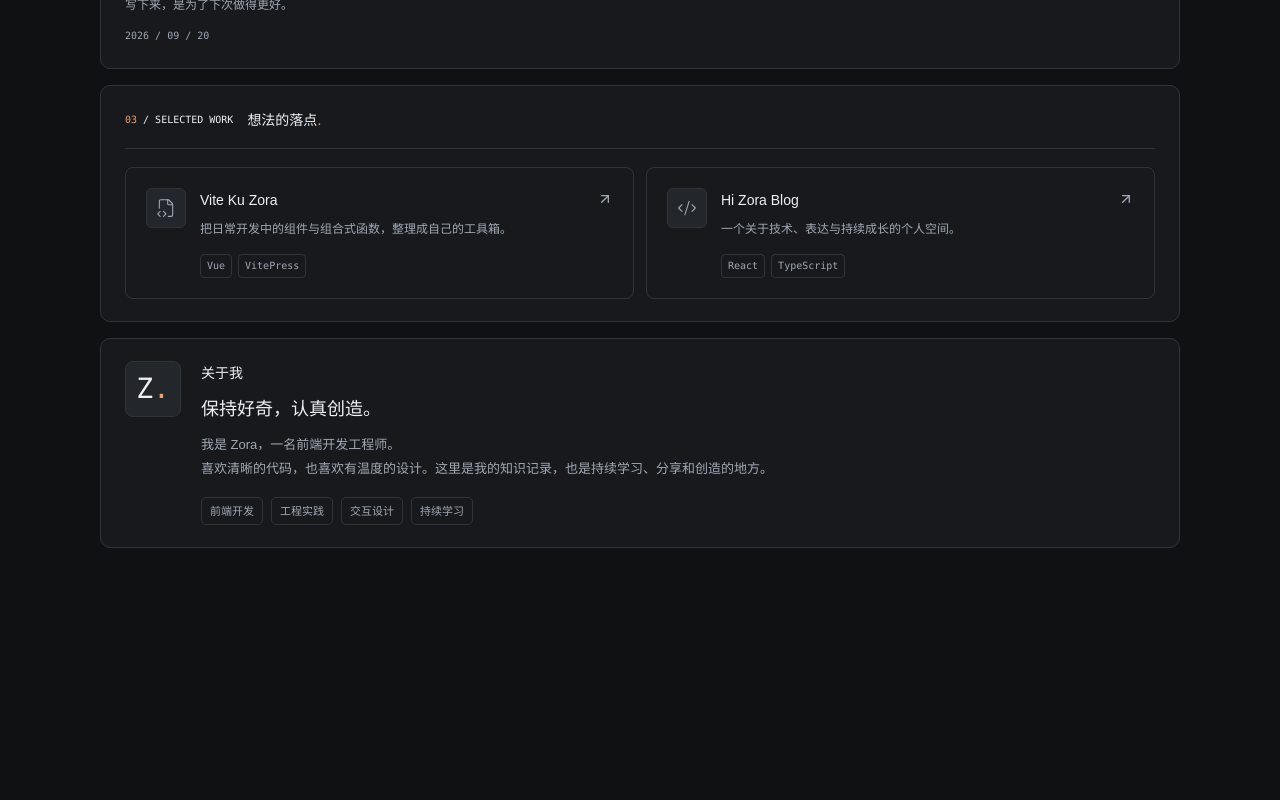
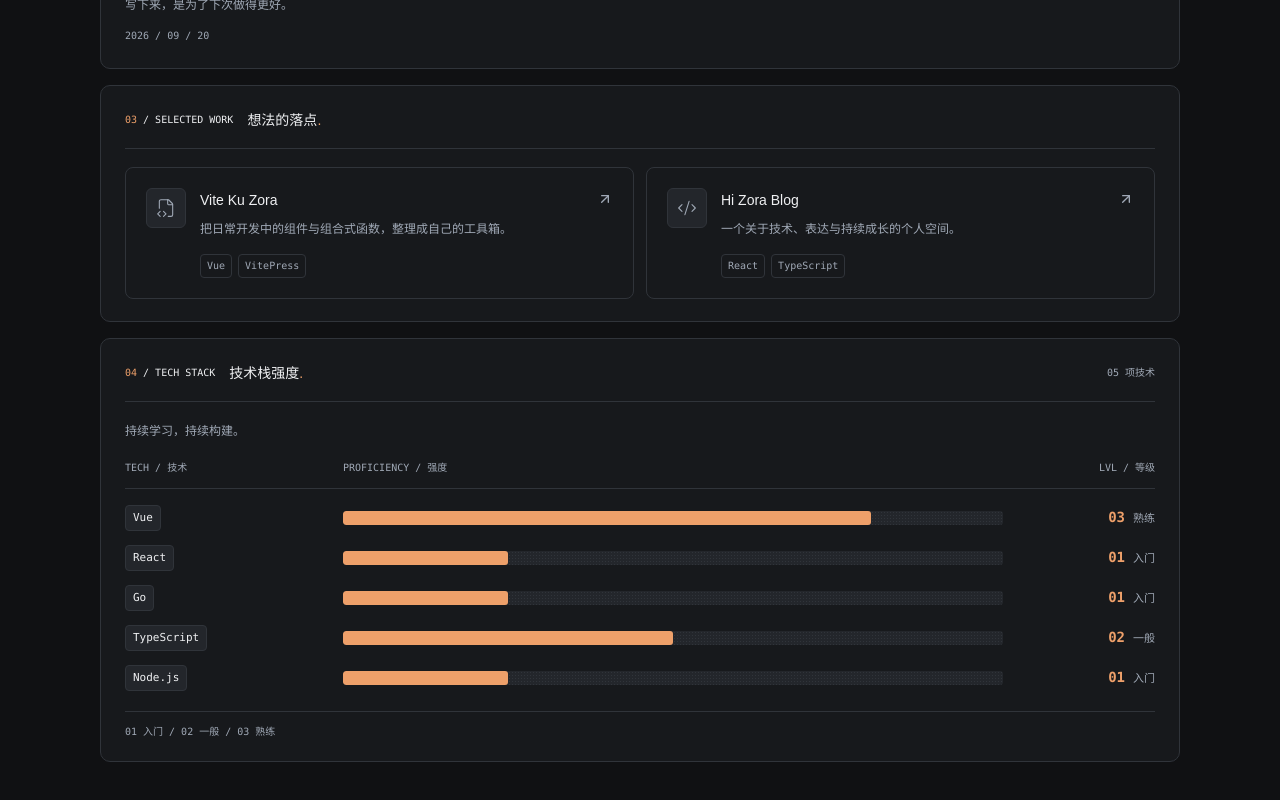
Before and after one commit to XGAN4869/ZoraBlog, a React (Vite) app in the folder frontend/: page / in a window 1280 px wide. Shown: the part 1352-2152 px from the top of the page. Before the commit the page ends 1948 px from the top, so only its background shows below. Built offline with nearby package versions, Linux system fonts and the light colour scheme.

Commit message:
Refine homepage skill panel and hero border motion

```diff
--- a/frontend/src/components/HomeModules.css
+++ b/frontend/src/components/HomeModules.css
@@ -29,7 +29,24 @@
   border-radius: 10px;
   overflow: hidden;
 }
-.cmd-window { grid-row: span 2; }
+.cmd-window {
+  grid-row: span 2;
+  border-color: transparent;
+  background:
+    linear-gradient(var(--card), var(--card)) padding-box,
+    linear-gradient(110deg, #e99b60 0%, #e6ad80 25%, #b9b9d2 63%, #90b5f5 100%) border-box;
+  background-size: 100% 100%, 125% 100%;
+  box-shadow: -3px 0 14px rgba(228, 143, 83, .09), 3px 0 14px rgba(132, 174, 250, .11);
+  animation: cmd-border-drift 10s ease-in-out infinite alternate, cmd-border-breathe 7s ease-in-out infinite;
+}
+@keyframes cmd-border-drift {
+  from { background-position: 0 0, 0% 50%; }
+  to { background-position: 0 0, 100% 50%; }
+}
+@keyframes cmd-border-breathe {
+  0%, 100% { box-shadow: -3px 0 14px rgba(228, 143, 83, .09), 3px 0 14px rgba(132, 174, 250, .11); }
+  50% { box-shadow: -3px 0 21px rgba(228, 143, 83, .16), 3px 0 23px rgba(132, 174, 250, .20); }
+}
 .cmd-titlebar {
   display: flex;
   align-items: center;
@@ -93,6 +110,7 @@
   .home-shortcut { padding: 18px 22px; min-height: 76px; }
 }
 @media (prefers-reduced-motion: reduce) {
+  .cmd-window { animation: none; }
   .cmd-cursor { animation: none; }
   .home-shortcut { transition: none; }
 }
--- a/frontend/src/components/HomeSections.css
+++ b/frontend/src/components/HomeSections.css
@@ -112,19 +112,28 @@
 .home-sections .project-row:hover h3,
 .home-sections .project-row:hover > svg { color: var(--section-accent); }
 
-/* About is a compact profile module instead of an oversized closing hero. */
-.home-sections .about-section { display: grid; grid-template-columns: 56px minmax(0, 1fr); align-items: start; gap: 20px; }
-.home-sections .about-label .section-kicker,
-.home-sections .about-end { display: none; }
-.home-sections .about-monogram { display: flex; justify-content: center; align-items: center; width: 56px; height: 56px; margin: 0; border: 1px solid var(--border); border-radius: 8px; background: var(--secondary); font: 550 28px/1 var(--mono); }
-.home-sections .about-monogram span { color: var(--section-accent); }
-.home-sections .about-copy > .category-label { font-size: 14px; line-height: 24px; font-weight: 500; color: var(--foreground); }
-.home-sections .about-copy h2 { margin-top: 10px; font-size: 18px; line-height: 28px; font-weight: 500; }
-.home-sections .about-copy h2 br,
-.home-sections .about-copy .desktop-break { display: none; }
-.home-sections .about-copy p { margin-top: 10px; font-size: 13px; line-height: 24px; }
-.home-sections .about-interests { gap: 8px; margin-top: 16px; }
-.home-sections .about-interests span { padding: 3px 8px; border: 1px solid var(--border); border-radius: 5px; font-size: 11px; line-height: 20px; }
+/* The skill card shares the other home panels' surface, heading and accent. */
+.home-sections > .about-section { display: block; }
+.skill-count { color: var(--muted-foreground); font: 10px/20px var(--mono); white-space: nowrap; }
+.skill-caption { margin: 0 0 16px; color: var(--muted-foreground); font-size: 12px; line-height: 22px; }
+.skill-chart-head,
+.skill-row { display: grid; grid-template-columns: minmax(115px, 1.2fr) minmax(120px, 4fr) minmax(92px, .8fr); gap: 20px; align-items: center; }
+.skill-chart-head { padding: 0 0 10px; border-bottom: 1px solid var(--border); color: var(--muted-foreground); font: 10px/20px var(--mono); letter-spacing: .04em; }
+.skill-chart-head > :last-child { text-align: right; }
+.skill-list { display: grid; gap: 14px; margin: 16px 0 0; padding: 0; list-style: none; }
+.skill-row { min-height: 26px; transition: transform .24s cubic-bezier(.22, 1, .36, 1); }
+.skill-name { width: fit-content; max-width: 100%; padding: 2px 7px; border: 1px solid var(--border); border-radius: 4px; background: var(--secondary); color: var(--foreground); font: 11px/20px var(--mono); white-space: nowrap; transition: border-color .24s ease, background-color .24s ease; }
+.skill-track { display: block; height: 14px; overflow: hidden; border-radius: 3px; background-color: var(--secondary); background-image: radial-gradient(var(--border) .7px, transparent .9px); background-size: 3px 3px; }
+.skill-fill { display: block; height: 100%; border-radius: inherit; background: var(--primary); transition: filter .24s ease; }
+.skill-rating { display: flex; align-items: baseline; justify-content: flex-end; gap: 8px; white-space: nowrap; }
+.skill-rating strong { color: var(--primary); font: 600 14px/1 var(--mono); font-variant-numeric: tabular-nums; }
+.skill-rating span { color: var(--muted-foreground); font-size: 11px; }
+.skill-card-foot { margin-top: 20px; padding-top: 12px; border-top: 1px solid var(--border); color: var(--muted-foreground); font: 10px/1.5 var(--mono); }
+@media (hover: hover) {
+  .skill-row:hover { transform: translateX(3px); }
+  .skill-row:hover .skill-name { border-color: color-mix(in srgb, var(--primary) 45%, var(--border)); background-color: color-mix(in srgb, var(--primary) 7%, var(--secondary)); }
+  .skill-row:hover .skill-fill { filter: brightness(1.14); }
+}
 .home-sections a:focus-visible,
 .home-sections [role="tab"]:focus-visible { outline-color: var(--section-accent); }
 @media (max-width: 800px) {
@@ -153,7 +162,26 @@
   .home-sections .article-cover { width: 32px; height: 32px; flex-basis: 32px; }
   .home-sections .article-cover img,
   .home-sections .article-cover .cover-symbol { width: 20px; height: 20px; }
-  .home-sections .about-section { grid-template-columns: 40px minmax(0, 1fr); gap: 14px; }
-  .home-sections .about-monogram { width: 40px; height: 40px; font-size: 23px; }
-  .home-sections .about-copy h2 { font-size: 16px; }
 }
+@media (max-width: 600px) {
+  .skill-chart-head,
+  .skill-row { grid-template-columns: minmax(86px, 1fr) minmax(72px, 2fr) minmax(64px, .8fr); gap: 10px; }
+  .skill-chart-head { font-size: 9px; }
+  .skill-track { height: 12px; }
+  .skill-list { gap: 12px; }
+  .skill-rating { gap: 5px; }
+  .skill-rating strong { font-size: 13px; }
+  .skill-rating span { font-size: 10px; }
+}
+@media (max-width: 380px) {
+  .skill-chart-head { display: none; }
+  .skill-row { grid-template-columns: 1fr auto; gap: 8px 12px; }
+  .skill-track { grid-column: 1 / -1; grid-row: 2; }
+  .skill-rating { grid-column: 2; grid-row: 1; }
+}
+@media (prefers-reduced-motion: reduce) {
+  .skill-row,
+  .skill-name,
+  .skill-fill { transition: none; }
+  .skill-row:hover { transform: none; }
+}
--- a/frontend/src/pages/Home.tsx
+++ b/frontend/src/pages/Home.tsx
@@ -1,5 +1,6 @@
-import { useState } from "react";
+import { useRef, useState } from "react";
 import { Link } from "react-router-dom";
+import { motion, useInView, useReducedMotion } from "motion/react";
 import { ArrowUpRight, Code2, FileCode2 } from "lucide-react";
 import { useTheme } from "@/lib/theme";
 import { ShapeGrid } from "@/components/ShapeGrid";
@@ -10,8 +11,19 @@ import { categories, filterArticles } from "@/data/articles";
 import "@/components/HomeModules.css";
 import "@/components/HomeSections.css";
 
+const skills = [
+  { name: "Vue", level: "熟练", rank: "03", strength: 80 },
+  { name: "React", level: "入门", rank: "01", strength: 25 },
+  { name: "Go", level: "入门", rank: "01", strength: 25 },
+  { name: "TypeScript", level: "一般", rank: "02", strength: 50 },
+  { name: "Node.js", level: "入门", rank: "01", strength: 25 },
+] as const;
+
 export function Home() {
   const [category, setCategory] = useState("全部");
+  const reducedMotion = useReducedMotion();
+  const skillsRef = useRef<HTMLElement>(null);
+  const skillsInView = useInView(skillsRef, { once: true, amount: 0.3 });
   const { resolvedTheme } = useTheme();
   const visible = filterArticles("", category);
   return (
@@ -59,11 +71,34 @@ export function Home() {
               </Link>
             </div>
           </section>
-          <section className="about-section shell section" id="about">
-            <div className="about-label"><span className="about-monogram">Z<span>.</span></span></div>
-            <div className="about-copy"><span className="category-label">关于我</span><h2>保持好奇，<br />认真创造。</h2>
-              <p>我是 Zora，一名前端开发工程师。<br />喜欢清晰的代码，也喜欢有温度的设计。这里是我的知识记录，<br className="desktop-break" />也是持续学习、分享和创造的地方。</p>
-              <div className="about-interests"><span>前端开发</span><span>工程实践</span><span>交互设计</span><span>持续学习</span></div>
+          <section className="about-section shell section" id="about" ref={skillsRef}>
+            <div className="section-heading skill-section-heading">
+              <div><div className="section-kicker"><span>04</span> / TECH STACK</div><h2>技术栈强度<span className="blue-period">.</span></h2></div>
+              <span className="skill-count">05 项技术</span>
+            </div>
+            <div className="skill-chart" aria-label="技术栈熟练度">
+              <p className="skill-caption">持续学习，持续构建。</p>
+              <div className="skill-chart-head" aria-hidden="true">
+                <span>TECH / 技术</span><span>PROFICIENCY / 强度</span><span>LVL / 等级</span>
+              </div>
+              <ul className="skill-list">
+                {skills.map((skill, index) => (
+                  <li className="skill-row" key={skill.name}>
+                    <span className="skill-name">{skill.name}</span>
+                    <span className="skill-track" role="meter" aria-label={`${skill.name}：${skill.level}`} aria-valuemin={0} aria-valuemax={100} aria-valuenow={skill.strength}>
+                      <motion.span
+                        className="skill-fill"
+                        style={{ width: `${skill.strength}%`, transformOrigin: "left center" }}
+                        initial={{ scaleX: reducedMotion ? 1 : 0 }}
+                        animate={{ scaleX: reducedMotion || skillsInView ? 1 : 0 }}
+                        transition={{ duration: reducedMotion ? 0 : 0.65, delay: reducedMotion ? 0 : index * 0.07, ease: [0.22, 1, 0.36, 1] }}
+                      />
+                    </span>
+                    <span className="skill-rating"><strong>{skill.rank}</strong><span>{skill.level}</span></span>
+                  </li>
+                ))}
+              </ul>
+              <div className="skill-card-foot">01 入门 / 02 一般 / 03 熟练</div>
             </div>
           </section>
         </div>
```
